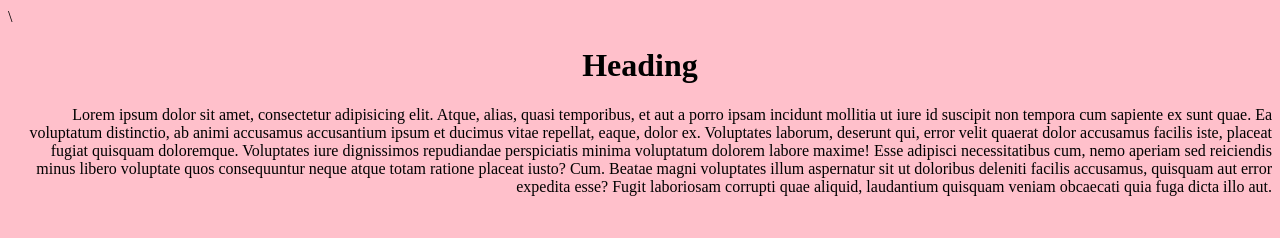
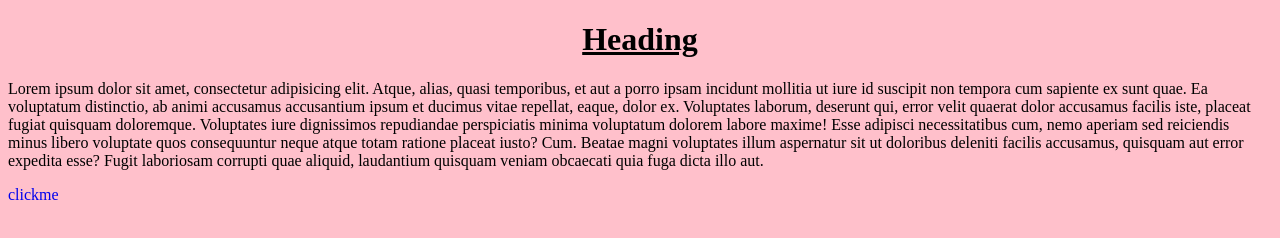
Before and after one commit to AakritiA04/Html-practice, a plain HTML site: page CSShtmlpractice/practices/random.html in a window 1280 px wide. Drawn offline with Linux system fonts and the light colour scheme.

Commit message:
css practice

```diff
--- a/CSShtmlpractice/practices/random.html
+++ b/CSShtmlpractice/practices/random.html
@@ -1,5 +1,5 @@
 <!DOCTYPE html>
-\<html>
+<html>
     <head>
         <title>
             Random text aligning
@@ -12,5 +12,6 @@
         Ea voluptatum distinctio, ab animi accusamus accusantium ipsum et ducimus vitae repellat, eaque, dolor ex. Voluptates laborum, deserunt qui, error velit quaerat dolor accusamus facilis iste, placeat fugiat quisquam doloremque.
         Voluptates iure dignissimos repudiandae perspiciatis minima voluptatum dolorem labore maxime! Esse adipisci necessitatibus cum, nemo aperiam sed reiciendis minus libero voluptate quos consequuntur neque atque totam ratione placeat iusto? Cum.
         Beatae magni voluptates illum aspernatur sit ut doloribus deleniti facilis accusamus, quisquam aut error expedita esse? Fugit laboriosam corrupti quae aliquid, laudantium quisquam veniam obcaecati quia fuga dicta illo aut.</p>
+        <a href="https://www.google.com">clickme</a>
     </body>
 </html>
--- a/CSShtmlpractice/practices/style.css
+++ b/CSShtmlpractice/practices/style.css
@@ -17,8 +17,12 @@
 
 }
 p{
-    text-align : right;
+    text-align : start;
 }
 h1{
     text-align:center;
+    text-decoration: underline;
 }
+a{
+  text-decoration: none;
+}
```
